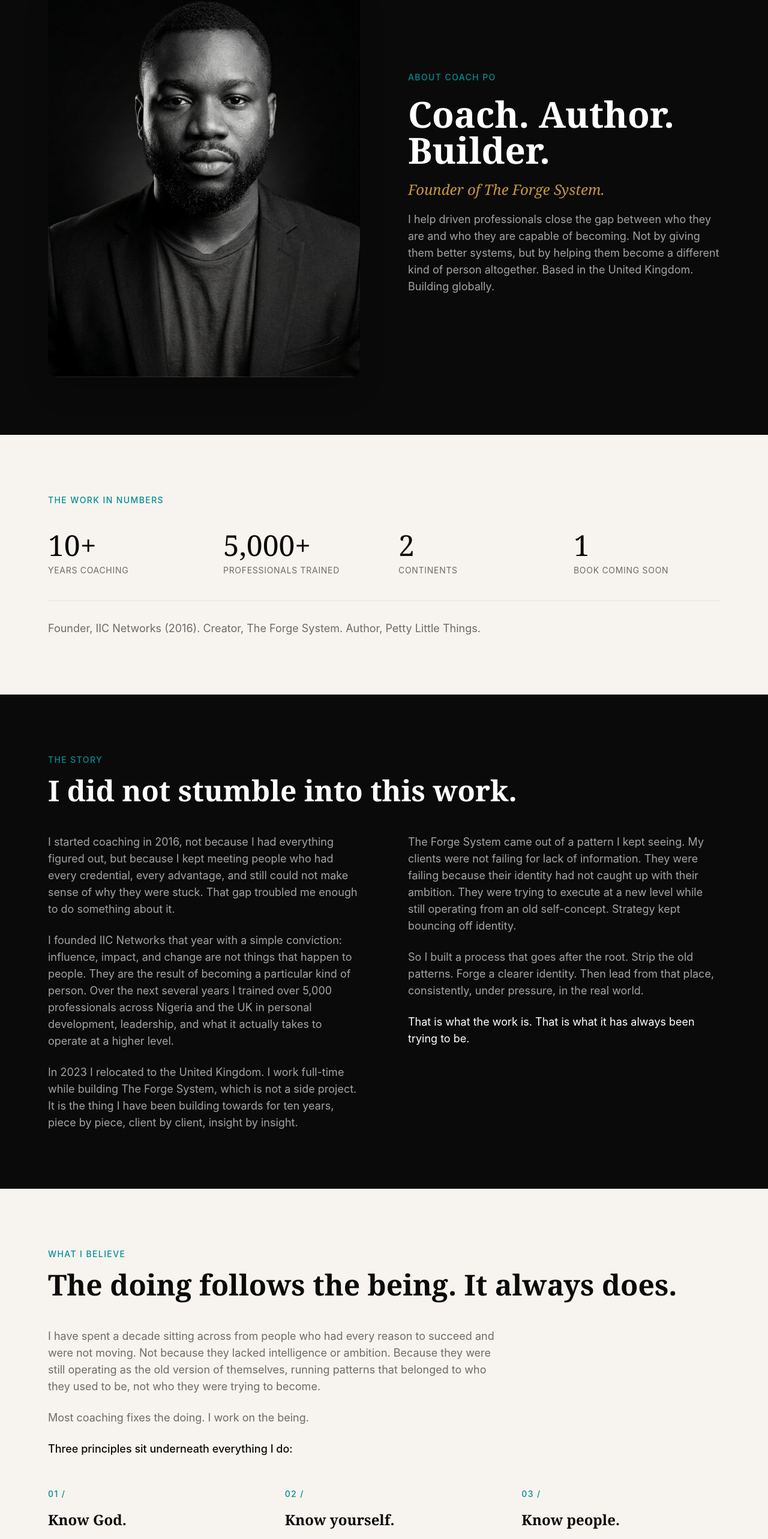
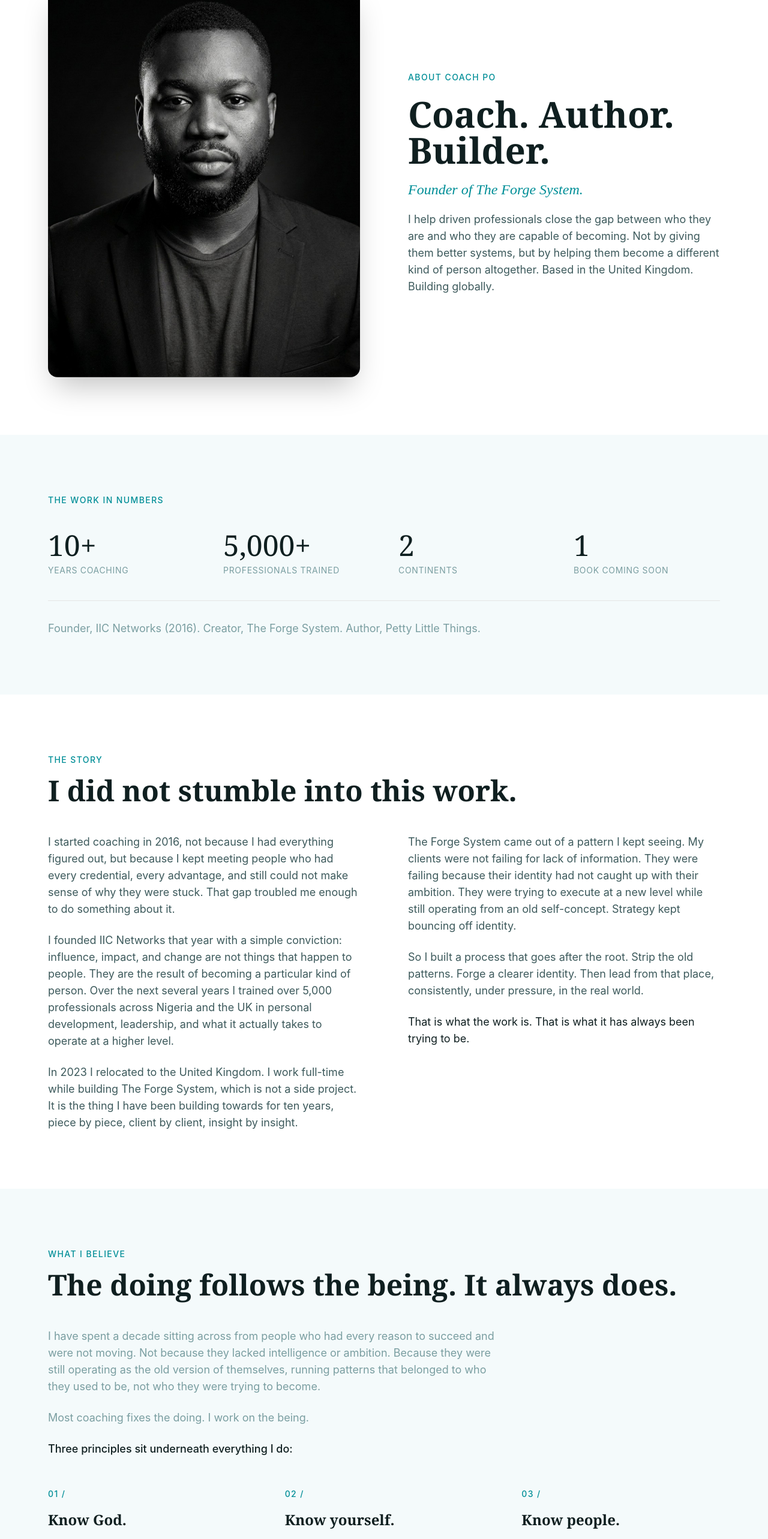
Before and after one commit to pelumiolawole/The-Forge-Website, a Next.js app: page /about in a window 1280 px wide. Shown: the part 165-2731 px from the top of the page at 60% size. Built offline with nearby package versions, Linux system fonts and the light colour scheme.

Commit message:
feat: update about page to light theme with motion upgrades

```diff
--- a/src/app/about/page.tsx
+++ b/src/app/about/page.tsx
@@ -7,10 +7,10 @@ import { motion } from "framer-motion";
 
 export default function AboutPage() {
   return (
-    <main className="min-h-screen bg-[#0A0A0A]">
+    <main className="min-h-[100dvh] bg-white">
 
       {/* SECTION 1 — HERO */}
-      <section className="relative px-6 md:px-12 lg:px-20 pt-28 pb-16 md:pt-36 md:pb-24 bg-[#0A0A0A]">
+      <section className="relative px-6 md:px-12 lg:px-20 pt-28 pb-16 md:pt-36 md:pb-24 bg-white">
         <div className="max-w-7xl mx-auto">
           <div className="grid lg:grid-cols-2 gap-12 lg:gap-20 items-center">
 
@@ -39,13 +39,13 @@ export default function AboutPage() {
               <span className="text-[#008E97] text-sm font-medium tracking-widest uppercase">
                 About Coach PO
               </span>
-              <h1 className="font-serif text-3xl md:text-5xl lg:text-6xl text-white leading-tight">
+              <h1 className="font-serif text-3xl md:text-5xl lg:text-6xl text-[#0f1f20] leading-tight">
                 Coach. Author. Builder.
               </h1>
-              <p className="text-[#C8963E] text-lg md:text-2xl font-serif italic">
+              <p className="text-[#008e97] text-lg md:text-2xl font-['Fraunces'] italic">
                 Founder of The Forge System.
               </p>
-              <p className="text-[#A3A3A3] text-base md:text-lg leading-relaxed max-w-xl">
+              <p className="text-[#3d5a5c] text-base md:text-lg leading-relaxed max-w-xl">
                 I help driven professionals close the gap between who they are and who they are capable of becoming. Not by giving them better systems, but by helping them become a different kind of person altogether. Based in the United Kingdom. Building globally.
               </p>
             </motion.div>
@@ -55,7 +55,7 @@ export default function AboutPage() {
       </section>
 
       {/* SECTION 2 — CREDENTIALS */}
-      <section className="px-6 md:px-12 lg:px-20 py-16 md:py-24 bg-[#F7F4EF]">
+      <section className="px-6 md:px-12 lg:px-20 py-16 md:py-24 bg-[#f4fafb]">
         <div className="max-w-7xl mx-auto">
           <div className="mb-10">
             <span className="text-[#008E97] text-sm font-medium tracking-widest uppercase">
@@ -70,13 +70,13 @@ export default function AboutPage() {
               { num: "1", label: "Book Coming Soon" },
             ].map((s) => (
               <div key={s.label} className="space-y-2">
-                <span className="font-serif text-3xl md:text-5xl text-[#0A0A0A]">{s.num}</span>
-                <p className="text-[#6B6B6B] text-xs md:text-sm uppercase tracking-wider">{s.label}</p>
+                <span className="font-serif text-3xl md:text-5xl text-[#0f1f20]">{s.num}</span>
+                <p className="text-[#7a9ea1] text-xs md:text-sm uppercase tracking-wider">{s.label}</p>
               </div>
             ))}
           </div>
           <div className="mt-10 pt-8 border-t border-[#E5E5E5]">
-            <p className="text-[#6B6B6B] text-base md:text-lg">
+            <p className="text-[#7a9ea1] text-base md:text-lg">
               Founder, IIC Networks (2016). Creator, The Forge System. Author, Petty Little Things.
             </p>
           </div>
@@ -84,19 +84,19 @@ export default function AboutPage() {
       </section>
 
       {/* SECTION 3 — THE STORY */}
-      <section className="px-6 md:px-12 lg:px-20 py-16 md:py-24 bg-[#0A0A0A]">
+      <section className="px-6 md:px-12 lg:px-20 py-16 md:py-24 bg-white">
         <div className="max-w-7xl mx-auto">
           <div className="mb-12">
             <span className="text-[#008E97] text-sm font-medium tracking-widest uppercase">
               The Story
             </span>
-            <h2 className="font-serif text-2xl md:text-4xl lg:text-5xl text-white mt-4 leading-tight">
+            <h2 className="font-serif text-2xl md:text-4xl lg:text-5xl text-[#0f1f20] mt-4 leading-tight">
               I did not stumble into this work.
             </h2>
           </div>
 
           <div className="grid lg:grid-cols-2 gap-12 lg:gap-20">
-            <div className="space-y-6 text-[#A3A3A3] text-base md:text-lg leading-relaxed">
+            <div className="space-y-6 text-[#3d5a5c] text-base md:text-lg leading-relaxed">
               <p>
                 I started coaching in 2016, not because I had everything figured out, but because I kept meeting people who had every credential, every advantage, and still could not make sense of why they were stuck. That gap troubled me enough to do something about it.
               </p>
@@ -107,14 +107,14 @@ export default function AboutPage() {
                 In 2023 I relocated to the United Kingdom. I work full-time while building The Forge System, which is not a side project. It is the thing I have been building towards for ten years, piece by piece, client by client, insight by insight.
               </p>
             </div>
-            <div className="space-y-6 text-[#A3A3A3] text-base md:text-lg leading-relaxed">
+            <div className="space-y-6 text-[#3d5a5c] text-base md:text-lg leading-relaxed">
               <p>
                 The Forge System came out of a pattern I kept seeing. My clients were not failing for lack of information. They were failing because their identity had not caught up with their ambition. They were trying to execute at a new level while still operating from an old self-concept. Strategy kept bouncing off identity.
               </p>
               <p>
                 So I built a process that goes after the root. Strip the old patterns. Forge a clearer identity. Then lead from that place, consistently, under pressure, in the real world.
               </p>
-              <p className="text-white">
+              <p className="text-[#0f1f20]">
                 That is what the work is. That is what it has always been trying to be.
               </p>
             </div>
@@ -123,25 +123,25 @@ export default function AboutPage() {
       </section>
 
       {/* SECTION 4 — PHILOSOPHY */}
-      <section className="px-6 md:px-12 lg:px-20 py-16 md:py-24 bg-[#F7F4EF]">
+      <section className="px-6 md:px-12 lg:px-20 py-16 md:py-24 bg-[#f4fafb]">
         <div className="max-w-7xl mx-auto">
           <div className="mb-12">
             <span className="text-[#008E97] text-sm font-medium tracking-widest uppercase">
               What I Believe
             </span>
-            <h2 className="font-serif text-2xl md:text-4xl lg:text-5xl text-[#0A0A0A] mt-4 leading-tight">
+            <h2 className="font-serif text-2xl md:text-4xl lg:text-5xl text-[#0f1f20] mt-4 leading-tight">
               The doing follows the being. It always does.
             </h2>
           </div>
 
           <div className="max-w-3xl mb-12">
-            <p className="text-[#6B6B6B] text-base md:text-lg leading-relaxed mb-6">
+            <p className="text-[#7a9ea1] text-base md:text-lg leading-relaxed mb-6">
               I have spent a decade sitting across from people who had every reason to succeed and were not moving. Not because they lacked intelligence or ambition. Because they were still operating as the old version of themselves, running patterns that belonged to who they used to be, not who they were trying to become.
             </p>
-            <p className="text-[#6B6B6B] text-base md:text-lg leading-relaxed mb-6">
+            <p className="text-[#7a9ea1] text-base md:text-lg leading-relaxed mb-6">
               Most coaching fixes the doing. I work on the being.
             </p>
-            <p className="text-[#0A0A0A] text-base md:text-lg leading-relaxed font-medium">
+            <p className="text-[#0f1f20] text-base md:text-lg leading-relaxed font-medium">
               Three principles sit underneath everything I do:
             </p>
           </div>
@@ -166,14 +166,14 @@ export default function AboutPage() {
             ].map((p) => (
               <div key={p.num} className="space-y-4">
                 <span className="text-[#008E97] text-sm font-medium tracking-widest">{p.num}</span>
-                <h3 className="font-serif text-xl md:text-2xl text-[#0A0A0A]">{p.title}</h3>
-                <p className="text-[#6B6B6B] leading-relaxed text-sm md:text-base">{p.body}</p>
+                <h3 className="font-serif text-xl md:text-2xl text-[#0f1f20]">{p.title}</h3>
+                <p className="text-[#7a9ea1] leading-relaxed text-sm md:text-base">{p.body}</p>
               </div>
             ))}
           </div>
 
           <div className="mt-14 pt-8 border-t border-[#E5E5E5]">
-            <p className="text-[#6B6B6B] text-base md:text-lg">
+            <p className="text-[#7a9ea1] text-base md:text-lg">
               Get those three right and the rest tends to fall into place.
             </p>
           </div>
@@ -181,22 +181,22 @@ export default function AboutPage() {
       </section>
 
       {/* SECTION 5 — THE METHOD */}
-      <section className="px-6 md:px-12 lg:px-20 py-16 md:py-24 bg-[#F0FAFB]">
+      <section className="px-6 md:px-12 lg:px-20 py-16 md:py-24 bg-white">
         <div className="max-w-7xl mx-auto">
           <div className="mb-12">
             <span className="text-[#008E97] text-sm font-medium tracking-widest uppercase">
               The Forge System
             </span>
-            <h2 className="font-serif text-2xl md:text-4xl lg:text-5xl text-[#0A0A0A] mt-4 leading-tight">
+            <h2 className="font-serif text-2xl md:text-4xl lg:text-5xl text-[#0f1f20] mt-4 leading-tight">
               This is what ten years of coaching built.
             </h2>
           </div>
 
           <div className="max-w-3xl mb-12">
-            <p className="text-[#6B6B6B] text-base md:text-lg leading-relaxed mb-6">
+            <p className="text-[#7a9ea1] text-base md:text-lg leading-relaxed mb-6">
               The Forge System is an identity-based coaching process. Not a productivity framework. Not a mindset hack. A structured path for becoming the kind of person whose results follow naturally from who they are.
             </p>
-            <p className="text-[#0A0A0A] text-base md:text-lg leading-relaxed">
+            <p className="text-[#0f1f20] text-base md:text-lg leading-relaxed">
               Three phases. Twelve weeks. One question answered by the end:
             </p>
             <p className="font-serif text-xl md:text-2xl text-[#008E97] mt-4 italic">
@@ -217,9 +217,9 @@ export default function AboutPage() {
                   <div className="absolute left-0 top-[1.5rem] lg:top-[1.5rem] w-3 h-3 rounded-full bg-[#008E97] lg:relative lg:mb-8" />
                   <div className="space-y-3">
                     <span className="text-[#008E97] text-sm font-medium">{item.num}</span>
-                    <h3 className="font-serif text-2xl md:text-3xl text-[#0A0A0A]">{item.name}</h3>
-                    <p className="text-[#6B6B6B] text-xs uppercase tracking-widest">{item.weeks}</p>
-                    <p className="text-[#6B6B6B] leading-relaxed text-sm md:text-base">{item.desc}</p>
+                    <h3 className="font-serif text-2xl md:text-3xl text-[#0f1f20]">{item.name}</h3>
+                    <p className="text-[#7a9ea1] text-xs uppercase tracking-widest">{item.weeks}</p>
+                    <p className="text-[#7a9ea1] leading-relaxed text-sm md:text-base">{item.desc}</p>
                   </div>
                 </div>
               ))}
@@ -235,11 +235,11 @@ export default function AboutPage() {
       </section>
 
       {/* SECTION 6 — THE ECOSYSTEM */}
-      <section className="px-6 md:px-12 lg:px-20 py-16 md:py-24 bg-[#0A0A0A]">
+      <section className="px-6 md:px-12 lg:px-20 py-16 md:py-24 bg-[#f4fafb]">
         <div className="max-w-7xl mx-auto">
           <div className="mb-12">
             <span className="text-[#008E97] text-sm font-medium tracking-widest uppercase">The Ecosystem</span>
-            <h2 className="font-serif text-2xl md:text-4xl lg:text-5xl text-white mt-4 leading-tight">
+            <h2 className="font-serif text-2xl md:text-4xl lg:text-5xl text-[#0f1f20] mt-4 leading-tight">
               One mission. Four expressions.
             </h2>
           </div>
@@ -247,7 +247,7 @@ export default function AboutPage() {
           <div className="grid md:grid-cols-2 gap-4 md:gap-6">
 
             {/* Coach */}
-            <div className="group border border-[#1A1A1A] rounded-2xl overflow-hidden hover:border-[#008E97]/50 transition-colors duration-300">
+            <div className="group border border-[#d0e8ea] rounded-2xl overflow-hidden hover:border-[#008E97]/50 transition-colors duration-300">
               <div className="relative w-full h-44 overflow-hidden">
                 <Image
                   src="/images/role-coach.png"
@@ -256,19 +256,19 @@ export default function AboutPage() {
                   className="object-cover group-hover:scale-105 transition-transform duration-500"
                   sizes="(max-width: 768px) 100vw, 50vw"
                 />
-                <div className="absolute inset-0 bg-gradient-to-t from-[#0A0A0A] via-[#0A0A0A]/30 to-transparent" />
+                <div className="absolute inset-0 bg-gradient-to-t from-white via-white/30 to-transparent" />
               </div>
               <div className="p-6 md:p-8">
                 <span className="text-[#008E97] text-xs font-semibold tracking-widest uppercase">Coach</span>
-                <p className="text-[#A3A3A3] mt-3 mb-5 text-sm md:text-base">Identity-based coaching for professionals and leaders. One-to-one work that goes after the root, not the symptoms.</p>
-                <Link href="/forge-program" className="inline-flex items-center gap-2 text-white text-sm hover:text-[#008E97] transition-colors">
+                <p className="text-[#3d5a5c] mt-3 mb-5 text-sm md:text-base">Identity-based coaching for professionals and leaders. One-to-one work that goes after the root, not the symptoms.</p>
+                <Link href="/forge-program" className="inline-flex items-center gap-2 text-[#0f1f20] text-sm hover:text-[#008e97] transition-colors">
                   The Forge Program
                 </Link>
               </div>
             </div>
 
             {/* Author */}
-            <div className="group border border-[#1A1A1A] rounded-2xl overflow-hidden hover:border-[#008E97]/50 transition-colors duration-300">
+            <div className="group border border-[#d0e8ea] rounded-2xl overflow-hidden hover:border-[#008E97]/50 transition-colors duration-300">
               <div className="relative w-full h-44 overflow-hidden">
                 <Image
                   src="/images/role-author.png"
@@ -277,19 +277,19 @@ export default function AboutPage() {
                   className="object-cover group-hover:scale-105 transition-transform duration-500"
                   sizes="(max-width: 768px) 100vw, 50vw"
                 />
-                <div className="absolute inset-0 bg-gradient-to-t from-[#0A0A0A] via-[#0A0A0A]/30 to-transparent" />
+                <div className="absolute inset-0 bg-gradient-to-t from-white via-white/30 to-transparent" />
               </div>
               <div className="p-6 md:p-8">
                 <span className="text-[#008E97] text-xs font-semibold tracking-widest uppercase">Author</span>
-                <p className="text-[#A3A3A3] mt-3 mb-5 text-sm md:text-base">Petty Little Things. 50 habits quietly ruining your life and what the identity underneath each one is actually saying.</p>
-                <Link href="/book" className="inline-flex items-center gap-2 text-white text-sm hover:text-[#008E97] transition-colors">
+                <p className="text-[#3d5a5c] mt-3 mb-5 text-sm md:text-base">Petty Little Things. 50 habits quietly ruining your life and what the identity underneath each one is actually saying.</p>
+                <Link href="/book" className="inline-flex items-center gap-2 text-[#0f1f20] text-sm hover:text-[#008e97] transition-colors">
                   The Book
                 </Link>
               </div>
             </div>
 
             {/* Speaker */}
-            <div className="group border border-[#1A1A1A] rounded-2xl overflow-hidden hover:border-[#008E97]/50 transition-colors duration-300">
+            <div className="group border border-[#d0e8ea] rounded-2xl overflow-hidden hover:border-[#008E97]/50 transition-colors duration-300">
               <div className="relative w-full h-44 overflow-hidden">
                 <Image
                   src="/images/role-speaker.png"
@@ -298,19 +298,19 @@ export default function AboutPage() {
                   className="object-cover group-hover:scale-105 transition-transform duration-500"
                   sizes="(max-width: 768px) 100vw, 50vw"
                 />
-                <div className="absolute inset-0 bg-gradient-to-t from-[#0A0A0A] via-[#0A0A0A]/30 to-transparent" />
+                <div className="absolute inset-0 bg-gradient-to-t from-white via-white/30 to-transparent" />
               </div>
               <div className="p-6 md:p-8">
                 <span className="text-[#008E97] text-xs font-semibold tracking-widest uppercase">Speaker</span>
-                <p className="text-[#A3A3A3] mt-3 mb-5 text-sm md:text-base">Available for corporate workshops, leadership events, and conference keynotes. The work translates to any room.</p>
-                <Link href="https://calendly.com/olawolepelumisunday/30min" target="_blank" rel="noopener noreferrer" className="inline-flex items-center gap-2 text-white text-sm hover:text-[#008E97] transition-colors">
+                <p className="text-[#3d5a5c] mt-3 mb-5 text-sm md:text-base">Available for corporate workshops, leadership events, and conference keynotes. The work translates to any room.</p>
+                <Link href="https://calendly.com/olawolepelumisunday/30min" target="_blank" rel="noopener noreferrer" className="inline-flex items-center gap-2 text-[#0f1f20] text-sm hover:text-[#008e97] transition-colors">
                   Book a Call
                 </Link>
               </div>
             </div>
 
             {/* Builder */}
-            <div className="group border border-[#1A1A1A] rounded-2xl overflow-hidden hover:border-[#008E97]/50 transition-colors duration-300">
+            <div className="group border border-[#d0e8ea] rounded-2xl overflow-hidden hover:border-[#008E97]/50 transition-colors duration-300">
               <div className="relative w-full h-44 overflow-hidden">
                 <Image
                   src="/images/role-builder.png"
@@ -319,12 +319,12 @@ export default function AboutPage() {
                   className="object-cover group-hover:scale-105 transition-transform duration-500"
                   sizes="(max-width: 768px) 100vw, 50vw"
                 />
-                <div className="absolute inset-0 bg-gradient-to-t from-[#0A0A0A] via-[#0A0A0A]/30 to-transparent" />
+                <div className="absolute inset-0 bg-gradient-to-t from-white via-white/30 to-transparent" />
               </div>
               <div className="p-6 md:p-8">
                 <span className="text-[#008E97] text-xs font-semibold tracking-widest uppercase">Builder</span>
-                <p className="text-[#A3A3A3] mt-3 mb-5 text-sm md:text-base">Founder of IIC Networks. Creator of OneGoal Pro — an AI-powered goal system built on the same identity-first philosophy as The Forge System. One goal. One identity. Daily.</p>
-                <Link href="https://onegoalpro.vercel.app" target="_blank" rel="noopener noreferrer" className="inline-flex items-center gap-2 text-white text-sm hover:text-[#008E97] transition-colors">
+                <p className="text-[#3d5a5c] mt-3 mb-5 text-sm md:text-base">Founder of IIC Networks. Creator of OneGoal Pro — an AI-powered goal system built on the same identity-first philosophy as The Forge System. One goal. One identity. Daily.</p>
+                <Link href="https://onegoalpro.vercel.app" target="_blank" rel="noopener noreferrer" className="inline-flex items-center gap-2 text-[#0f1f20] text-sm hover:text-[#008e97] transition-colors">
                   Try OneGoal Pro
                 </Link>
               </div>
@@ -335,12 +335,12 @@ export default function AboutPage() {
       </section>
 
       {/* SECTION 7 — CTA */}
-      <section className="px-6 md:px-12 lg:px-20 py-16 md:py-24 bg-[#0A0A0A] border-t border-[#1A1A1A]">
+      <section className="px-6 md:px-12 lg:px-20 py-16 md:py-24 bg-[#008e97]">
         <div className="max-w-4xl mx-auto text-center">
-          <h2 className="font-serif text-2xl md:text-4xl lg:text-5xl text-[#008E97] mb-6">
+          <h2 className="font-serif text-2xl md:text-4xl lg:text-5xl text-white mb-6">
             Ready to close the gap?
           </h2>
-          <p className="text-[#A3A3A3] text-base md:text-xl mb-8 max-w-2xl mx-auto">
+          <p className="text-white/80 text-base md:text-xl mb-8 max-w-2xl mx-auto">
             Book a free 30-minute Discovery Call. No pitch. Just an honest conversation.
           </p>
           <Link
```
